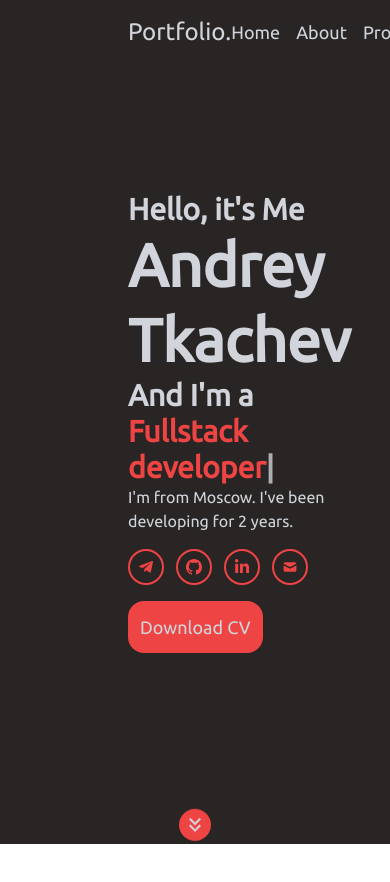
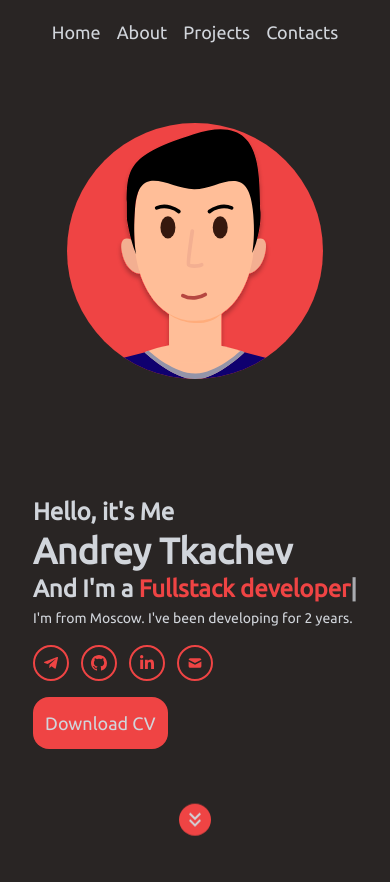
Before and after one commit to AndreiTka4iov/portfolio_v2, a React (Create React App) app: page / in a window 390 px wide. Shown: the top 882 px of the page. Before the commit the page ends 844 px from the top, so only its background shows below. Built offline with nearby package versions, Linux system fonts and the light colour scheme.

Commit message:
last commit today

```diff
--- a/src/components/header/Header.tsx
+++ b/src/components/header/Header.tsx
@@ -6,16 +6,21 @@ const Header = () => {
             fixed
             z-20
             top-0
+            flex
+            justify-center
+            items-center
+            sm:justify-between
             w-full
+            bg-stone-800
             h-16
-            pl-32
-            pr-32
-            bg-stone-800
-            flex
-            justify-between
-            items-center
+            pl-4
+            pr-4
+            lg:pl-32
+            lg:pr-32
         ">
             <h1 className="
+                hidden
+                sm:block
                 text-gray-300
                 text-2xl
                 opacity-0
--- /dev/null
+++ b/src/components/icon/About.tsx
@@ -0,0 +1,9 @@
+const About = () => {
+    return (
+        <div>
+
+        </div>
+     );
+}
+
+export default About;
--- a/src/components/icon/People.tsx
+++ b/src/components/icon/People.tsx
@@ -6,6 +6,8 @@ interface peopleProps {
 const People: React.FC<peopleProps> = ({src, link}) => {
     return (
         <a href={link} className="
+            2xl:w-96
+            2xl:h-96
             w-64
             h-64
             opacity-0
--- a/src/components/text/HomeText.tsx
+++ b/src/components/text/HomeText.tsx
@@ -26,7 +26,8 @@ const HomeText = () => {
         <div className="text-gray-300 min-h-max">
             <h3
               className="
-              text-3xl
+              sm:text-3xl
+              text-2xl
               font-bold
               animate-toBottom
               opacity-0
@@ -34,7 +35,8 @@ const HomeText = () => {
               ">Hello, it's Me</h3>
             <h1
               className="
-              text-6xl
+              sm:text-6xl
+              text-4xl
               font-bold
               leading-tight
               opacity-0
@@ -43,13 +45,16 @@ const HomeText = () => {
               ">Andrey Tkachev</h1>
             <h3
               className="
-              text-3xl
+              sm:text-3xl
+              text-2xl
               font-bold
               opacity-0
               animate-toTop
               animation-delay-500
               ">And I'm a <span className="text-red-500" ref={element}></span></h3>
             <span className='
+              sm:text-base
+              text-sm
               opacity-0
               animate-toTop
               animation-delay-1000
--- a/src/index.css
+++ b/src/index.css
@@ -4,6 +4,10 @@
 
 *{
   box-sizing: border-box;
+}
+
+html{
+  scroll-behavior: smooth;
 }
 
 body {
--- /dev/null
+++ b/src/pages/AboutPage.tsx
@@ -0,0 +1,18 @@
+import About from "../components/icon/About";
+
+const AboutPage = () => {
+    return (
+        <div
+        id="about"
+        className="
+            relative
+            w-full
+            min-h-screen
+        "
+        >
+           <About/>
+        </div>
+     );
+}
+
+export default AboutPage;
--- a/src/pages/HomePage.tsx
+++ b/src/pages/HomePage.tsx
@@ -8,13 +8,20 @@ const HomePage = () => {
         id="home"
         className="
             flex
-            justify-between
+            flex-col-reverse
+            justify-around
             items-center
             w-full
             h-screen
-            pl-32
-            pr-32
             relative
+            pl-4
+            pr-4
+            pt-16
+            pb-9
+            lg:pl-32
+            lg:pr-32
+            md:flex-row
+            md:justify-between
         ">
             <HomeText />
             <People
--- a/src/pages/page.tsx
+++ b/src/pages/page.tsx
@@ -1,3 +1,4 @@
+import AboutPage from "./AboutPage";
 import HomePage from "./HomePage";
 
 const Page = () => {
@@ -5,9 +6,10 @@ const Page = () => {
         <div className="
             bg-stone-800
             w-100
-            min-h-screen
+            h-max
         ">
             <HomePage/>
+            <AboutPage/>
         </div>
      );
 }
```
